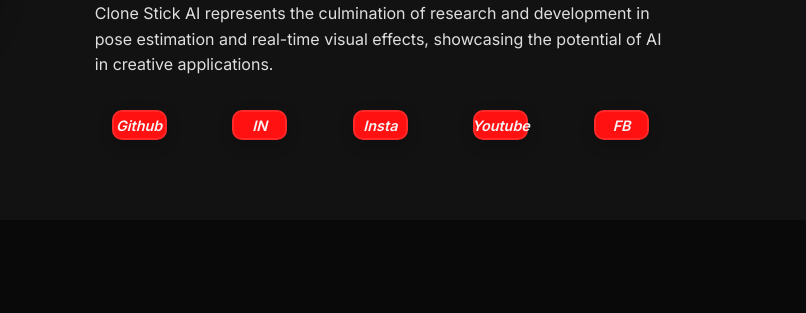
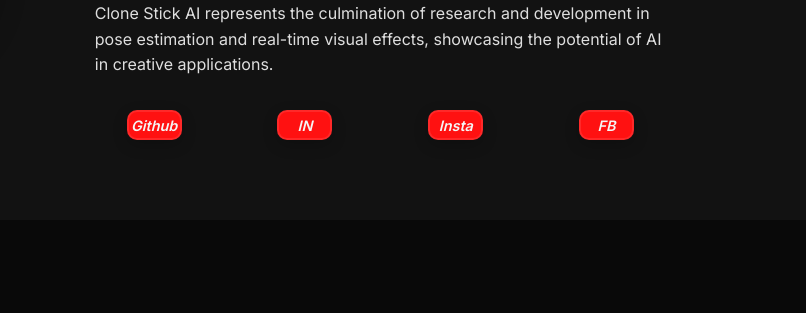
Before and after one commit to Code-With-Rudy/Clone-Stick-Ai, a plain HTML site: page index.html in a window 1280 px wide. Shown: the part 4545-4858 px from the top of the page, 474-1280 px from the left. Drawn offline with Linux system fonts and the light colour scheme.

Commit message:
Update index.html

```diff
--- a/index.html
+++ b/index.html
@@ -1009,7 +1009,6 @@
                         <a href="https://github.com/Code-With-Rudy" title="GitHub"><i>Github</i></a>
                         <a href="https://in.linkedin.com/in/rudranil-goswami-a94298329" title="LinkedIn"><i>IN</i></a>
                         <a href="https://www.instagram.com/rudranil.exe" title="Instagram"><i>Insta</i></a>
-                        <a href="https://www.youtube.com/channel/UC3ziDcZyyZSGF4L6U5faWxQ/" title="Email"><i>Youtube</i></a>
                         <a href="https://www.facebook.com/VDJRudyOfficial" title="FaceBook"><i>FB</i></a>
                     </div>
                 </div>
```
